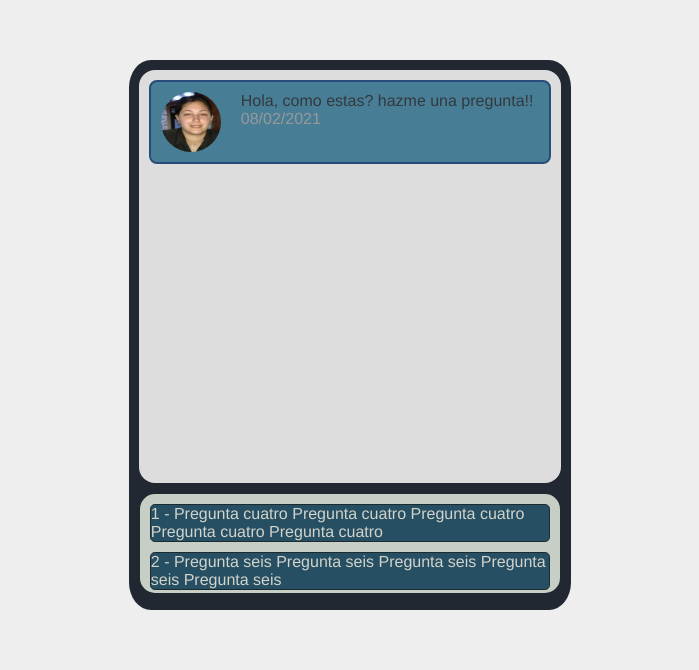
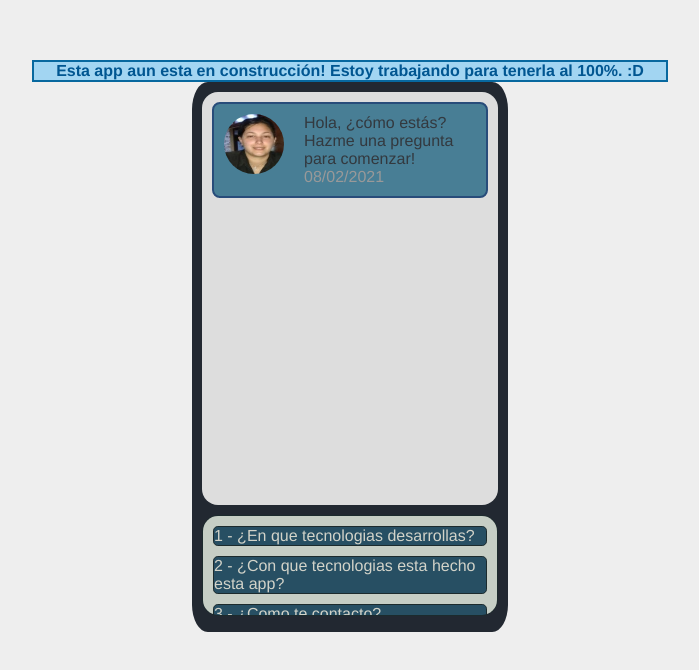
Before and after one commit to Claudia1991/chat-box-vue, a Vue app: page / in a window 1280 px wide. Shown: the top 670 px of the page, without its empty margins (290-989 px from the left). Built offline with nearby package versions, Linux system fonts and the light colour scheme.

Commit message:
Finalizada Version 1.0.0

```diff
--- a/package.json
+++ b/package.json
@@ -9,7 +9,8 @@
   },
   "dependencies": {
     "core-js": "3.6.5",
-    "vue": "2.6.11"
+    "vue": "2.6.11",
+    "vuex": "^3.6.2"
   },
   "devDependencies": {
     "@vue/cli-plugin-babel": "4.5.0",
--- a/src/App.vue
+++ b/src/App.vue
@@ -1,8 +1,6 @@
 <template>
   <div id="app">
-    <!-- Aca deberia de estar el contorno del celular e ir cargando los componentes aca
-    el chat-box, la lista de preguntas y el boton
-    dentro del chat box si poner los bubbles -->
+    <information-bubble></information-bubble>
     <div class="full-container" >
       <chat-box></chat-box>
       <questions-list></questions-list>
@@ -12,13 +10,15 @@
 
 <script>
 import ChatBox from './components/ChatBox.vue';
+import InformationBubble from './components/InformationBubble.vue';
 import QuestionsList from './components/QuestionsList.vue';
 
 export default {
   name: 'App',
   components: {
     ChatBox,
-    QuestionsList
+    QuestionsList,
+    InformationBubble
   }
 }
 </script>
@@ -37,7 +37,9 @@ export default {
   border-color: black;
   border-radius: 5%;
   background-color:  #222831;
-  width: 35%;
+  max-width: 25%;
+  width: 100%;
+  max-height: 50%;
   height: 550px;
   margin-left: auto;
   margin-right: auto;
--- a/src/assets/data/DataService.js
+++ b/src/assets/data/DataService.js
@@ -3,59 +3,56 @@ export default{
         return [
             {
                 "id" : 1,
-                "question" : "Pregunta uno Pregunta uno Pregunta uno Pregunta uno Pregunta uno",
-                "answer" : "Respuesta uno"
+                "question" : "¿Cuantos años de experiencia tienes en desarrollo?",
+                "answer" : "Empecé a desarrollar en el 2018."
             },
             {
                 "id" : 2,
-                "question" : "Pregunta dos Pregunta dos Pregunta dos Pregunta dos Pregunta dos",
-                "answer" : "Respuesta dos"
+                "question" : "¿En que tecnologias desarrollas?",
+                "answer" : "Me gusta mucho .Net lo que es back end, tengo experiencia tanto en Net Core y Framework; despúes un poco Javascript con los frameworks Vue Js y Angular Js. Los infaltables Html y CSS."
             },
             {
                 "id" : 3,
-                "question" : "Pregunta tres Pregunta tres Pregunta tres Pregunta tres Pregunta tres",
-                "answer" : "Respuesta tres"
+                "question" : "¿Con que tecnologias esta hecho esta app?",
+                "answer" : "Con Vue Js. Esta deployada con GitHub Pages."
             },
             {
                 "id" : 4,
-                "question" : "Pregunta cuatro Pregunta cuatro Pregunta cuatro Pregunta cuatro Pregunta cuatro",
-                "answer" : "Respuesta cuatro"
+                "question" : "¿Cuales son tus hobbies?",
+                "answer" : "Uff, me gusta tomar cervezas, andar en bici y ver fútbol."
             },
             {
                 "id" : 5,
-                "question" : "Pregunta cinco Pregunta cinco Pregunta cinco Pregunta cinco Pregunta cinco",
-                "answer" : "Respuesta cinco"
-            },
-            {
-                "id" : 6,
-                "question" : "Pregunta seis Pregunta seis Pregunta seis Pregunta seis Pregunta seis",
-                "answer" : "Respuesta seis"
+                "question" : "¿Como te contacto?",
+                "answer" : "Pues, te dejo el link  de mi perfil en LinkedIn y podemos continuar charlando! linkedin.com/in/claudia-jara-2022"
             }
         ];
     },
-    getMessageByIdAndType(id, type){
-        var message;
-        var item =  this.getData().filter(function(item){
+    messagesFactoryById(id){
+        var messagesArray = [];
+        var selectedItem =  this.getData().filter(function(item){
             return item.id === id;
-        });
-        message = type == 'ANSWER' ? item.answer : item.question;
-        return message;
+        })[0];
+        messagesArray.push({"id":selectedItem.id, "message": selectedItem.question, "isAnswer": false, "isQuestion": true});
+        messagesArray.push({"id":selectedItem.id, "message": selectedItem.answer, "isAnswer": true, "isQuestion": false});
+        return messagesArray;
     },
-    getDataRandom(){
+    getRandomQuestions(){
         var dataArray = [];
-        while(dataArray.length < 2){
+        while(dataArray.length < 3){
             var id = this.getIdRandom();
-            console.log("Id random:",id);
             if(dataArray.find(e => e.id === id) === undefined){
                 dataArray.push(this.getData().filter(function(item){
                     return item.id === id;
                 })[0]);
-                console.log("Data array",dataArray);
             }
         }
         return dataArray;
     },
     getIdRandom(){
         return Math.floor(Math.random() * (this.getData().length) + 1);
+    },
+    getFirstAnswer(){
+        return {"id":0, "message": "Hola, ¿cómo estás? Hazme una pregunta para comenzar!", "isAnswer": true, "isQuestion": false};
     }
 }
--- /dev/null
+++ b/src/assets/store/store.js
@@ -0,0 +1,21 @@
+import Vue from 'vue';
+import Vuex from 'vuex'
+
+Vue.use(Vuex);
+
+export default new Vuex.Store({
+    state:{
+        idData:0
+    },
+    getters: {
+        getData: state => {
+            return state.idData
+        }
+    },
+    mutations: {
+        updateData(state, payload){
+            state.idData = payload;
+        }
+    },
+    actions:{}
+});
--- a/src/components/ChatBox.vue
+++ b/src/components/ChatBox.vue
@@ -27,20 +27,20 @@ export default {
         QuestionBubble
     },
     methods:{
-        getQuestionById(id){
-            return DataService.getMessageByIdAndType(id, 'QUESTION');
-        },
-        getAnswerById(id){
-            return DataService.getMessageByIdAndType(id, 'ANSWER');
-        },
-        createBubbleObjectByType(){
-
+        updateBubblesArray(id){
+            var newsMessages = DataService.messagesFactoryById(id);
+            newsMessages.forEach(e => {
+                this.bubblesArray.push(e);
+            });
         }
     },
     created: function(){
-        this.bubblesArray = [{"id":0, "message": "Hola, como estas? hazme una pregunta!!", "isAnswer": true, "isQuestion": false}];
+        this.bubblesArray.push(DataService.getFirstAnswer());
     },
     watch: {
+        '$store.state.idData'(newValue){
+            this.updateBubblesArray(newValue);
+        },
         bubblesArray(){
 
         }
--- /dev/null
+++ b/src/components/InformationBubble.vue
@@ -0,0 +1,28 @@
+<template>
+    <div id="InformationBuble">
+        <span><center><b>{{information}}</b></center></span>
+    </div>
+</template>
+
+<script>
+export default {
+    name:"InformationBuble",
+    data(){
+        return {
+            information: 'Esta app aun esta en construcción! \n Estoy trabajando para tenerla al 100%. :D',
+        }
+    }
+}
+</script>
+
+<style scoped>
+    #InformationBuble{
+        border: 2px solid #07689f;
+        background-color: #a2d5f2;
+        color: #005691;
+        margin-left: auto;
+        margin-right: auto;
+        max-width: 50%;
+        width: 100%;
+    }
+</style>
--- a/src/components/QuestionsList.vue
+++ b/src/components/QuestionsList.vue
@@ -27,13 +27,14 @@ export default {
     methods:{
         selectQuestion: function(e, element){
             this.idQuestionSelected = element.id;
-            console.log("Elemento:", element);
-            //paso el dato al chat box del id del objeto para que publique la pregunta / respuesta
+            console.log("idQuestionSelected", this.idQuestionSelected);
+            console.log("this.$store", this.$store);
+            console.log("=====");
+            this.$store.commit('updateData', this.idQuestionSelected);
             this.chargeQuestions();
-            //recargo las preguntas
         },
         chargeQuestions: function(){
-            this.questionsArray = DataService.getDataRandom();
+            this.questionsArray = DataService.getRandomQuestions();
         }
     }
 }
--- a/src/main.js
+++ b/src/main.js
@@ -1,8 +1,10 @@
 import Vue from 'vue'
 import App from './App.vue'
+import Store from './assets/store/store.js'
 
 Vue.config.productionTip = false
 
 new Vue({
+  store: Store,
   render: h => h(App),
 }).$mount('#app')
```
Also changed, not shown: 1 other file (tests, documents, lock files or other folders).
